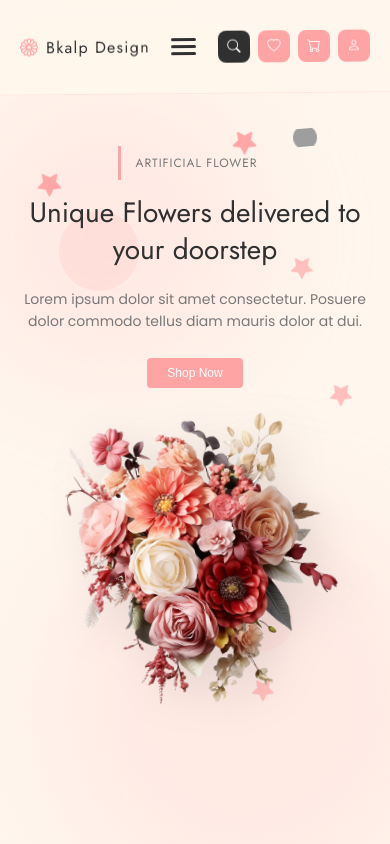
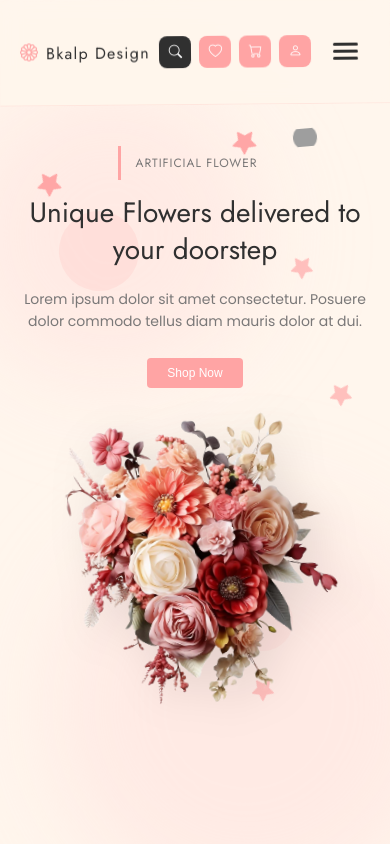
Before and after one commit to bskcorona-github/figma-flower-landing-page, a plain HTML site: page index.html in a window 390 px wide. Shown: the top 844 px of the page. Drawn offline with nearby package versions, Linux system fonts and the light colour scheme; grey boxes are pictures that could not be loaded.

Commit message:
fix: ハンバーガーメニューの完全修正
- モバイルメニューボタンのタッチターゲットサイズを44px×44pxに拡張
- z-indexを1001に設定してクリック可能性を向上
- event.preventDefault()とstopPropagation()を追加
- デバッグログを本番用に最適化
- ボタンの配置とスタイリングを改善

```diff
--- a/script.js
+++ b/script.js
@@ -413,29 +413,18 @@ function initMobileMenu() {
     const navMenu = document.getElementById('navMenu');
     const navLinks = document.querySelectorAll('.nav-link');
 
-    console.log('Initializing mobile menu...', {
-        mobileMenuToggle: !!mobileMenuToggle,
-        navMenu: !!navMenu,
-        navLinksCount: navLinks.length
-    });
-
     if (!mobileMenuToggle || !navMenu) {
-        console.error('Mobile menu elements not found');
+        console.warn('Mobile menu elements not found');
         return;
     }
 
     // Toggle mobile menu
     mobileMenuToggle.addEventListener('click', (e) => {
         e.preventDefault();
-        console.log('Mobile menu toggle clicked');
+        e.stopPropagation();
 
         mobileMenuToggle.classList.toggle('active');
         navMenu.classList.toggle('active');
-
-        console.log('Menu state:', {
-            toggleActive: mobileMenuToggle.classList.contains('active'),
-            menuActive: navMenu.classList.contains('active')
-        });
 
         // Prevent body scroll when menu is open
         document.body.style.overflow = navMenu.classList.contains('active') ? 'hidden' : '';
--- a/styles.css
+++ b/styles.css
@@ -118,8 +118,14 @@ p {
     background: none;
     border: none;
     cursor: pointer;
-    padding: 8px;
+    padding: 12px;
     gap: 4px;
+    position: relative;
+    z-index: 1001;
+    min-width: 44px; /* Touch target size */
+    min-height: 44px;
+    justify-content: center;
+    align-items: center;
 }
 
 .hamburger-line {
@@ -1390,6 +1396,8 @@ p {
 
     .mobile-menu-toggle {
         display: flex;
+        order: 3; /* Ensure it appears after nav-menu */
+        z-index: 1001;
     }
 
     .nav-menu {
```
